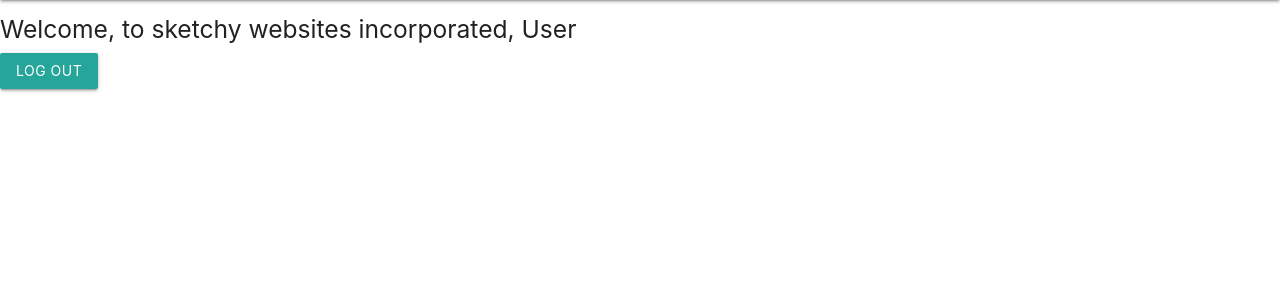
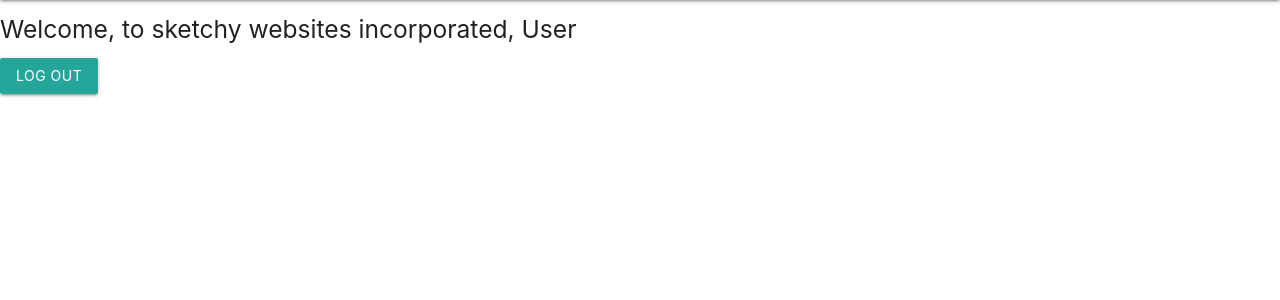
Before and after one commit to Bigrobotmaker/sessionsorsomething, a Flask app: template templates/welcome.html in a window 1280 px wide. Shown: the part 64-364 px from the top of the page. Run offline with Flask 3, Linux system fonts and the light colour scheme; the template is opened without the code that fills it: values that come from a table or form of the project are taken from there, most other values are stand-ins (such as "Sample title", 1, 10 or a date in 2020).

Commit message:
Update welcome.html

```diff
--- a/templates/welcome.html
+++ b/templates/welcome.html
@@ -16,12 +16,13 @@
     <link rel="stylesheet" href="https://cdnjs.cloudflare.com/ajax/libs/materialize/1.0.0/css/materialize.min.css">
 </head>
 <body>
-    <tr>
         <h5>Welcome, to sketchy websites incorporated, {{realname}}</h5>
         <form action="" method="POST" class="form-inline">
+            <div class="input-field">
             {{ form.csrf}}
             <button name="logout" type="submit" class ="btn btn-primary">Log out</button>
         </form>
+        </div>
     <script src="https://cdnjs.cloudflare.com/ajax/libs/materialize/1.0.0/js/materialize.min.js"></script>
 </body>
 </html>
```
